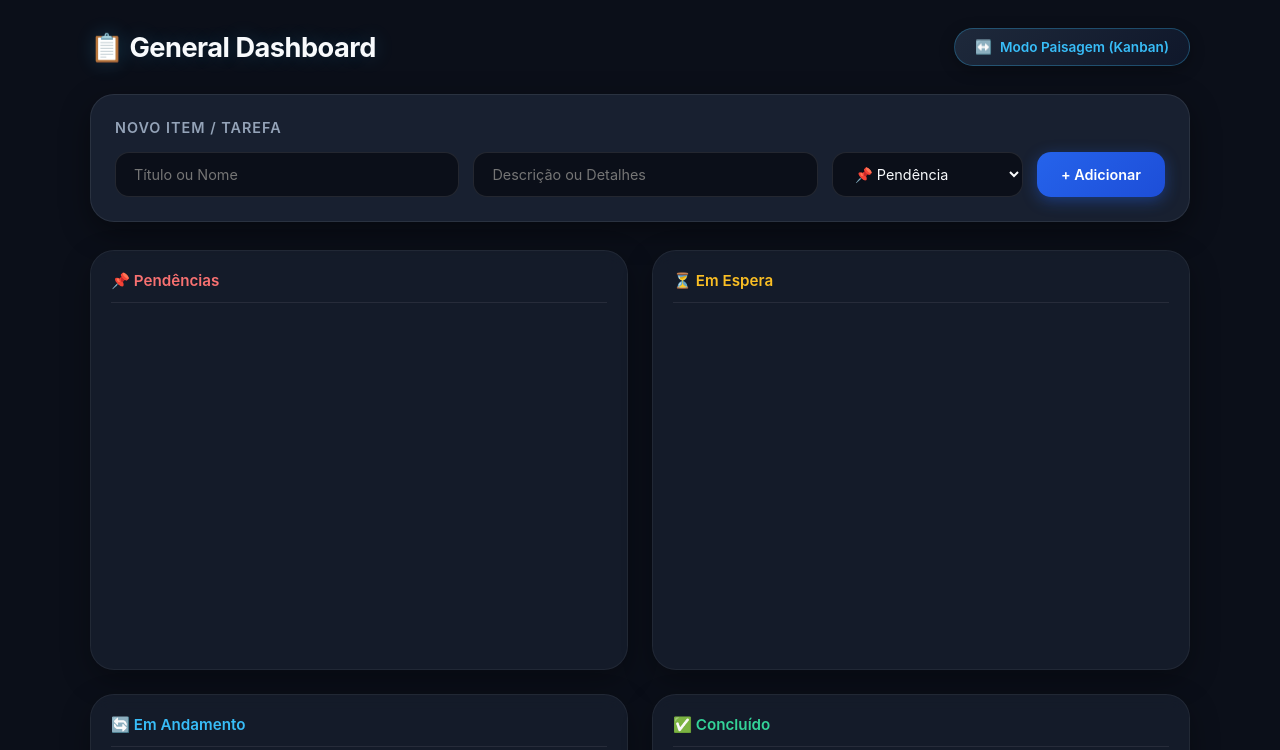
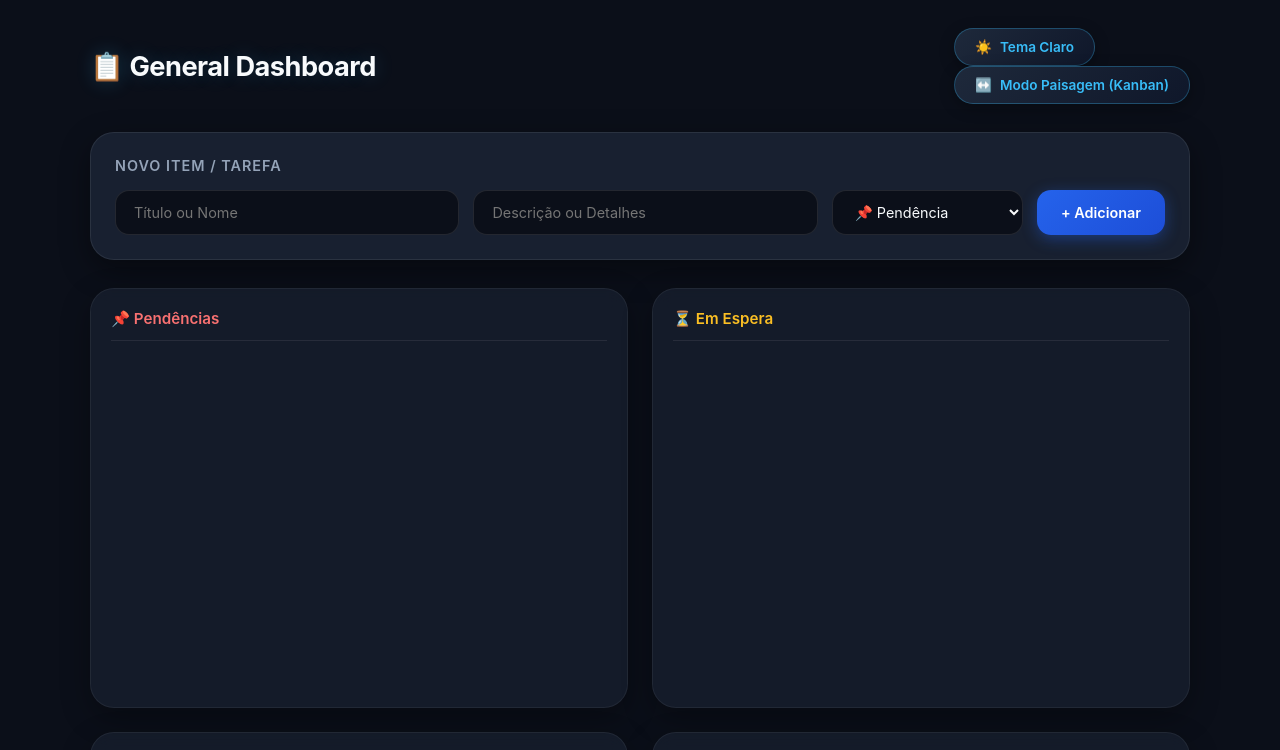
Before and after one commit to Nattannsl/SUP, a plain HTML site: page index.html in a window 1280 px wide. Shown: the top 750 px of the page. Drawn offline with Linux system fonts and the light colour scheme.

Commit message:
Implement theme toggle functionality
Added a theme toggle button to switch between light and dark modes.

```diff
--- a/index.html
+++ b/index.html
@@ -1,5 +1,5 @@
 <!DOCTYPE html>
-<html lang="pt-BR">
+<html lang="pt-BR" data-theme="dark">
 <head>
   <meta charset="UTF-8">
   <meta name="viewport" content="width=device-width, initial-scale=1.0">
@@ -11,9 +11,14 @@
   <div class="container">
     <header>
       <h1>📋 General Dashboard</h1>
-      <button id="toggle-layout-btn" class="btn-layout">
-        <span>↔️</span> Modo Paisagem (Kanban)
-      </button>
+      <div class="header-actions">
+        <button id="toggle-theme-btn" class="btn-layout">
+          <span>☀️</span> Tema Claro
+        </button>
+        <button id="toggle-layout-btn" class="btn-layout">
+          <span>↔️</span> Modo Paisagem (Kanban)
+        </button>
+      </div>
     </header>
 
     <section class="card-form">
```
